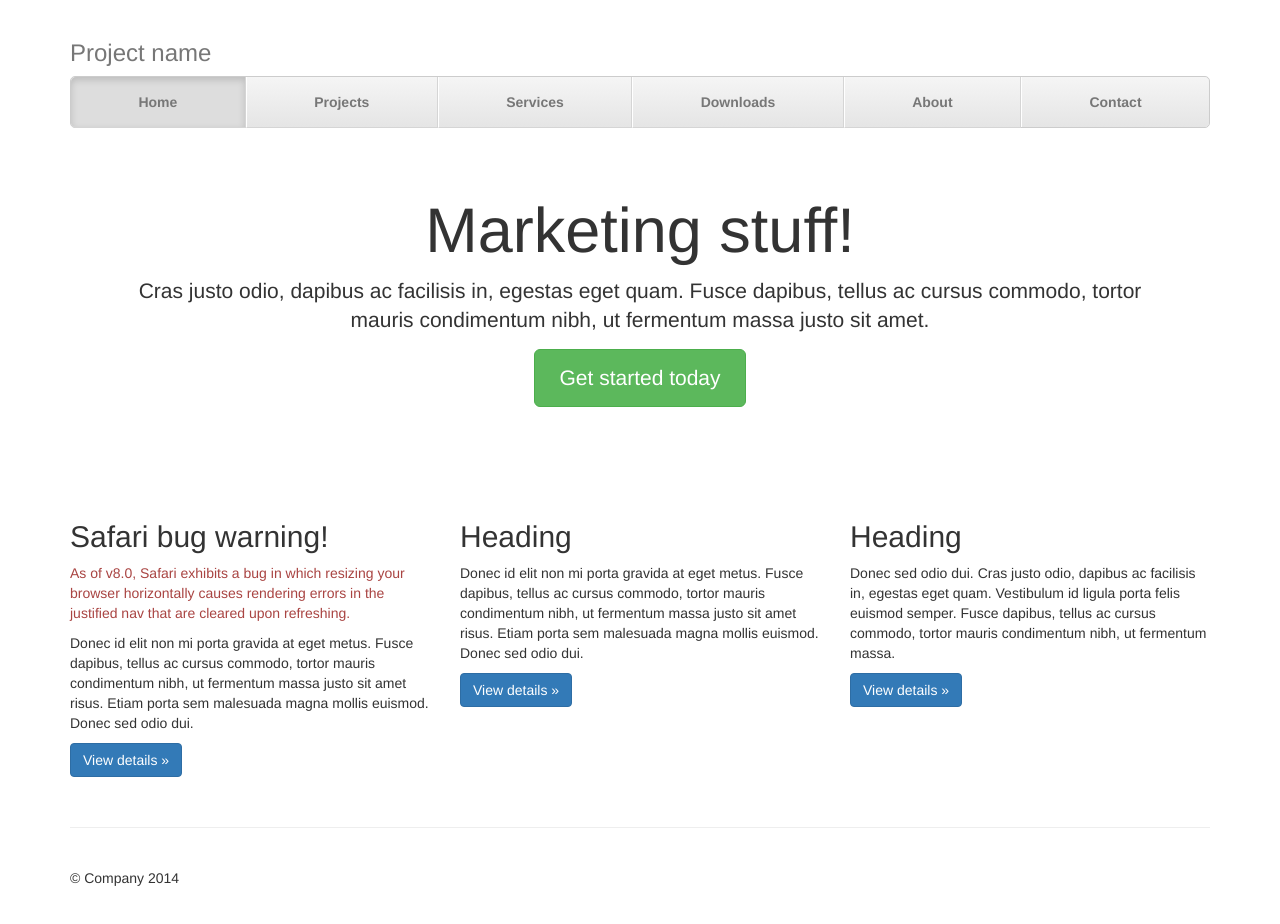
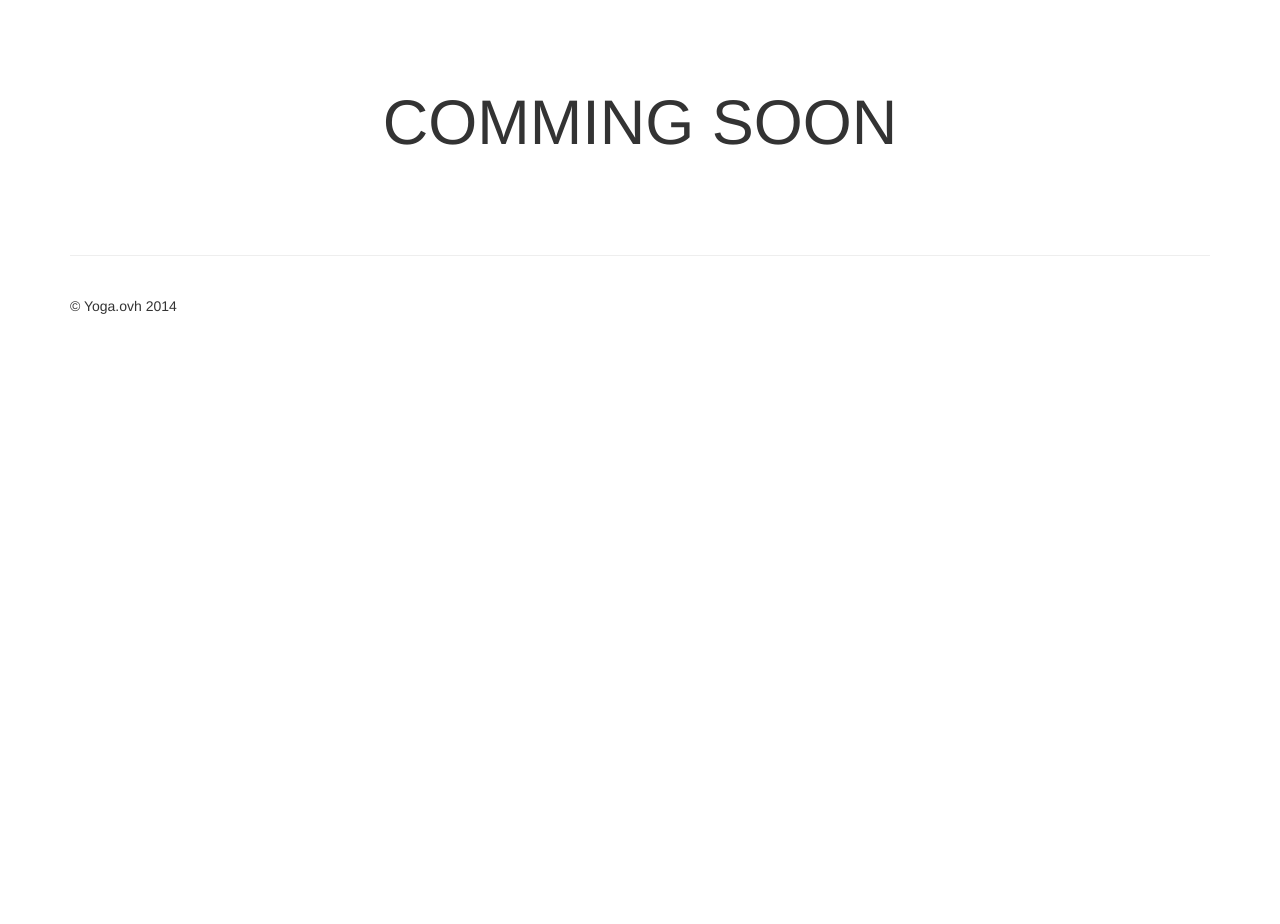
Before and after one commit to wordpress-themes/yoga.ovh, a plain HTML site: page index.html in a window 1280 px wide. After the commit the page ends 800 px from the top, so only its background shows below. Drawn offline with Linux system fonts and the light colour scheme.

Commit message:
First release

```diff
--- a/index.html
+++ b/index.html
@@ -6,7 +6,8 @@
         <meta name="viewport" content="width=device-width, initial-scale=1">
         <meta name="description" content="">
         <meta name="author" content="">
-        <title>Justified Nav Template for Bootstrap</title>
+        <title>Yoga for Inner Transformation & Personal Growth</title>
+        <meta name="description" content="Discover the ancient science that provides tools and solutions to achieve a profound level of spiritual awareness and inner transformation in your life" />
         <!-- Bootstrap core CSS -->
         <link href="bootstrap/css/bootstrap.css" rel="stylesheet">
         <!-- Custom styles for this template -->
@@ -19,62 +20,15 @@
     </head>
     <body>
         <div class="container">
-            <div class="masthead">
-                <h3 class="text-muted">Project name</h3>
-                <nav>
-                    <ul class="nav nav-justified">
-                        <li class="active">
-                            <a href="#">Home</a>
-                        </li>
-                        <li>
-                            <a href="#">Projects</a>
-                        </li>
-                        <li>
-                            <a href="#">Services</a>
-                        </li>
-                        <li>
-                            <a href="#">Downloads</a>
-                        </li>
-                        <li>
-                            <a href="#">About</a>
-                        </li>
-                        <li>
-                            <a href="#">Contact</a>
-                        </li>
-                    </ul>
-                </nav>
-            </div>
             <!-- Jumbotron -->
             <div class="jumbotron">
-                <h1>Marketing stuff!</h1>
-                <p class="lead">Cras justo odio, dapibus ac facilisis in, egestas eget quam. Fusce dapibus, tellus ac cursus commodo, tortor mauris condimentum nibh, ut fermentum massa justo sit amet.</p>
-                <p><a class="btn btn-lg btn-success" href="#" role="button">Get started today</a></p>
-            </div>
-            <!-- Example row of columns -->
-            <div class="row">
-                <div class="col-lg-4">
-                    <h2>Safari bug warning!</h2>
-                    <p class="text-danger">As of v8.0, Safari exhibits a bug in which resizing your browser horizontally causes rendering errors in the justified nav that are cleared upon refreshing.</p>
-                    <p>Donec id elit non mi porta gravida at eget metus. Fusce dapibus, tellus ac cursus commodo, tortor mauris condimentum nibh, ut fermentum massa justo sit amet risus. Etiam porta sem malesuada magna mollis euismod. Donec sed odio dui. </p>
-                    <p><a class="btn btn-primary" href="#" role="button">View details &raquo;</a></p>
-                </div>
-                <div class="col-lg-4">
-                    <h2>Heading</h2>
-                    <p>Donec id elit non mi porta gravida at eget metus. Fusce dapibus, tellus ac cursus commodo, tortor mauris condimentum nibh, ut fermentum massa justo sit amet risus. Etiam porta sem malesuada magna mollis euismod. Donec sed odio dui. </p>
-                    <p><a class="btn btn-primary" href="#" role="button">View details &raquo;</a></p>
-                </div>
-                <div class="col-lg-4">
-                    <h2>Heading</h2>
-                    <p>Donec sed odio dui. Cras justo odio, dapibus ac facilisis in, egestas eget quam. Vestibulum id ligula porta felis euismod semper. Fusce dapibus, tellus ac cursus commodo, tortor mauris condimentum nibh, ut fermentum massa.</p>
-                    <p><a class="btn btn-primary" href="#" role="button">View details &raquo;</a></p>
-                </div>
+                <h1>COMMING SOON</h1>
             </div>
             <!-- Site footer -->
             <footer class="footer">
-                <p>&copy; Company 2014</p>
+                <p>&copy; Yoga.ovh 2014</p>
             </footer>
         </div>
-
         <!-- /container -->
         <!-- Bootstrap core JavaScript
     ================================================== -->
```
